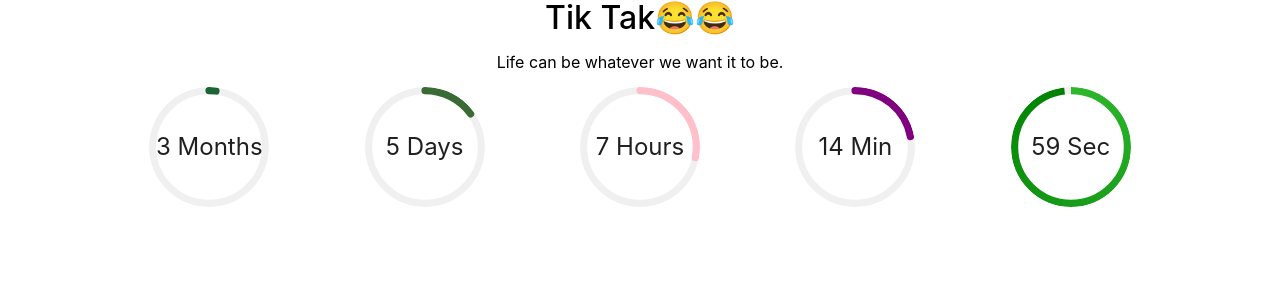
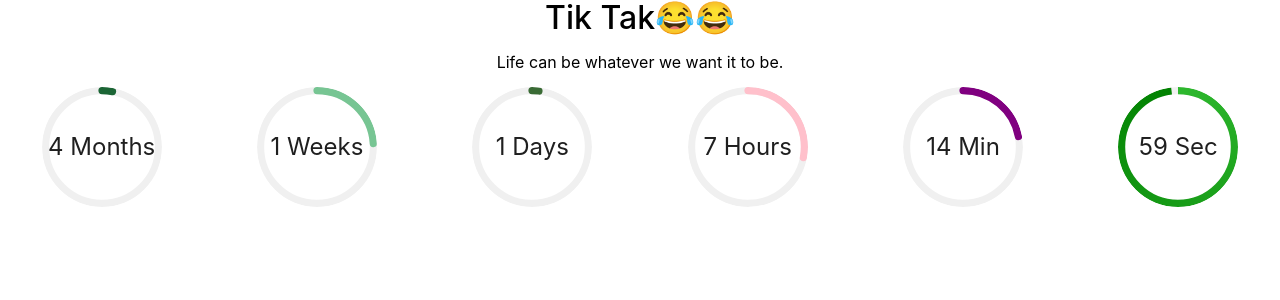
Before and after one commit to Skylahaustine/memisswanjiku, a React (Create React App) app: page / in a window 1280 px wide. Shown: the top 300 px of the page. Built offline with nearby package versions, Linux system fonts and the light colour scheme.

Commit message:
change the time

```diff
--- a/src/Timer.js
+++ b/src/Timer.js
@@ -16,7 +16,7 @@ const Timer = () => {
   useEffect(() => {
     const intervalId = setInterval(() => {
       const currentDate = new Date();
-      const targetDate = new Date("2023-05-11T23:59:59");
+      const targetDate = new Date("2023-06-11T23:59:59");
       const diff = targetDate - currentDate;
 
       if (diff <= 0) {
```
